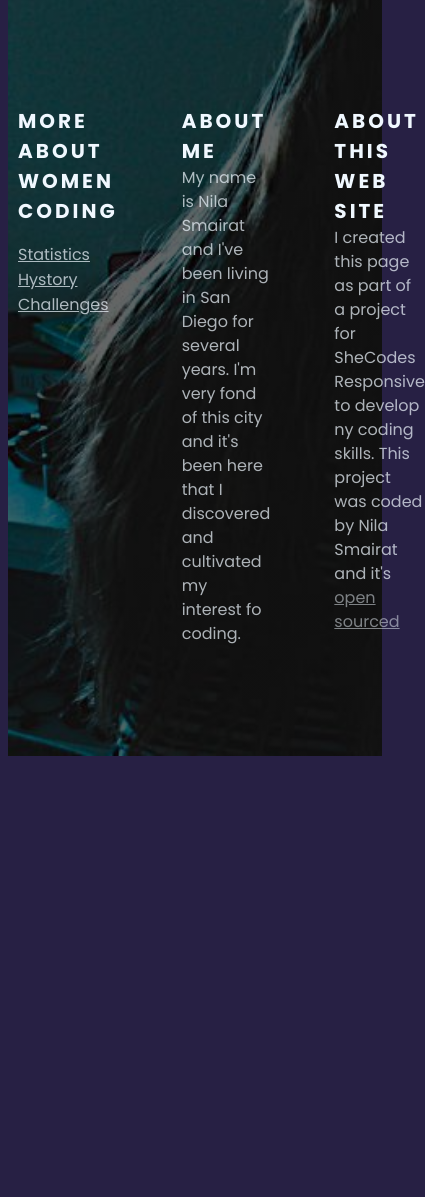
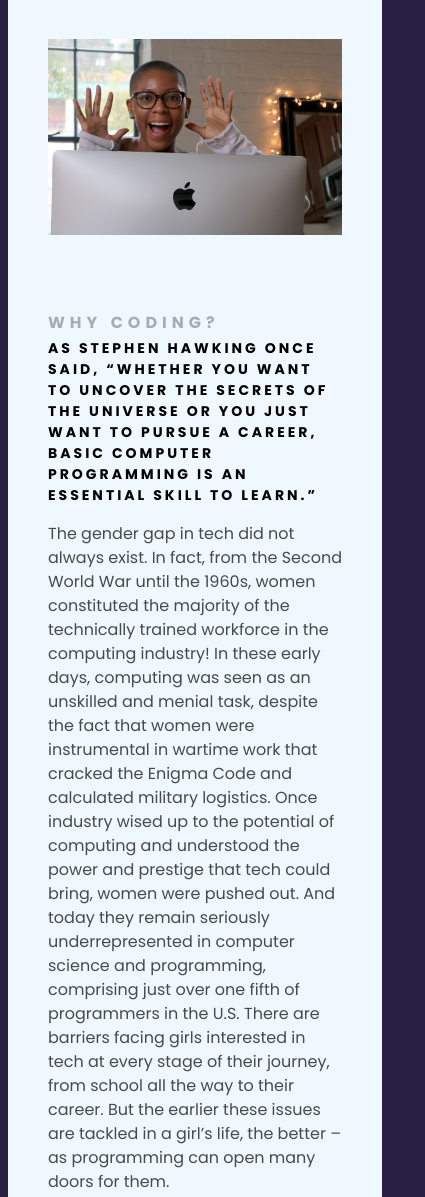
Before and after one commit to nsmairat/WomenCoding-project, a plain HTML site: page index.html in a window 390 px wide. Shown: the part 545-1742 px from the top of the page, 425 px wide, since content can reach past the window. Before the commit the page ends 1309 px from the top, so only its background shows below. Drawn offline with Linux system fonts and the light colour scheme.

Commit message:
Worked on section under the hero, styled it and made it responsive

```diff
--- a/index.html
+++ b/index.html
@@ -21,15 +21,63 @@
         <h2>Discover how, where and why</h2>
         <a href="#">Learn more</a>
       </header>
+      <main>
+        <section class="grid grid-2col">
+          <div>
+            <img
+              src="../images/happywomancod.jpg"
+              alt="happy woman coding"
+              class="happy"
+            />
+          </div>
+          <div>
+            <h2>Why Coding?</h2>
+            <h3>
+              As Stephen Hawking once said, “whether you want to uncover the
+              secrets of the universe or you just want to pursue a career, basic
+              computer programming is an essential skill to learn.”
+            </h3>
+            <p>
+              The gender gap in tech did not always exist. In fact, from the
+              Second World War until the 1960s, women constituted the majority
+              of the technically trained workforce in the computing industry! In
+              these early days, computing was seen as an unskilled and menial
+              task, despite the fact that women were instrumental in wartime
+              work that cracked the Enigma Code and calculated military
+              logistics. Once industry wised up to the potential of computing
+              and understood the power and prestige that tech could bring, women
+              were pushed out. And today they remain seriously underrepresented
+              in computer science and programming, comprising just over one
+              fifth of programmers in the U.S. There are barriers facing girls
+              interested in tech at every stage of their journey, from school
+              all the way to their career. But the earlier these issues are
+              tackled in a girl’s life, the better – as programming can open
+              many doors for them.
+            </p>
+            <p>
+              A female perspective in evolving tech industries is crucial, as
+              women and girls are overwhelmingly affected by digital
+              developments. The rate of mental health issues among young girls
+              has skyrocketed since the rise of social media and ubiquity of
+              smart phones, and women are more likely to fall victim to the dark
+              corners of the internet – incel communities, cyberstalking and
+              doxing. Women in tech will be in a powerful position to influence
+              these industries as they evolve, guiding developments such as AI,
+              data privacy, social media algorithms, and regulation of online
+              hate speech.
+            </p>
+          </div>
+        </section>
+      </main>
 
       <footer>
-        <section class="grid">
+        <section class="grid grid-3col">
           <div>
             <h3>More about women coding</h3>
             <ul>
               <li>
                 <a
-                  href="https://www.fluxmagazine.com/getting-girls-into-coding/"
+                  href="hhttps://triketora.com/2016/03/17/the-mystery-of-when-women-stopped-coding/"
                   target="_blank"
                   >Statistics</a
                 >
--- a/src/style.css
+++ b/src/style.css
@@ -75,16 +75,57 @@ footer h3 {
 }
 
 section {
-  max-width: 1200px;
+  display: block;
+  max-width: 100%;
   margin: 0 auto;
-  padding: 0;
+  padding: 100px 0;
+}
+
+main {
+  background-color: aliceblue;
+}
+main h2 {
+  font-weight: 700;
+  font-size: 16px;
+  line-height: 1.5px;
+  letter-spacing: 5px;
+  opacity: 0.3;
+  text-transform: uppercase;
+  margin-top: 50px;
+}
+
+main h3 {
+  font-weight: 700;
+  font-size: 14px;
+}
+
+main p {
+  font-size: normal;
+  font-weight: 400;
+  font-size: 16px;
+  line-height: 1.5;
+  opacity: 0.7;
 }
 
 .grid {
   display: grid;
+  padding: 90px;
+  grid-gap: 64px;
+}
+
+.grid-2col {
+  display: grid;
+  grid-template-columns: 1fr 1fr;
+}
+
+.grid-3col {
+  display: grid;
   grid-template-columns: 1fr 2fr 2fr;
-  padding: 10px;
-  grid-gap: 64px;
+}
+
+.happy {
+  width: 100%;
+  padding-top: 170px;
 }
 
 footer p {
@@ -93,7 +134,6 @@ footer p {
   line-height: 24px;
   opacity: 0.7;
   margin: 0 auto;
-  padding: 0;
 }
 
 footer li {
@@ -111,7 +151,7 @@ footer a {
   opacity: 0.7;
 }
 
-@media (max-width: 960px) {
+@media (max-width: 900px) {
   header {
     padding: 60px 0;
   }
@@ -127,4 +167,17 @@ footer a {
   header h3 {
     font-size: 12px;
   }
+
+  .happy {
+    padding-top: 3px;
+  }
+  .grid {
+    grid-template-columns: 1fr;
+    grid-gap: 30px;
+    padding: 40px;
+  }
+
+  section {
+    padding: 20px 0;
+  }
 }
```
Also changed, not shown: images/happywomancod.jpg (added).
